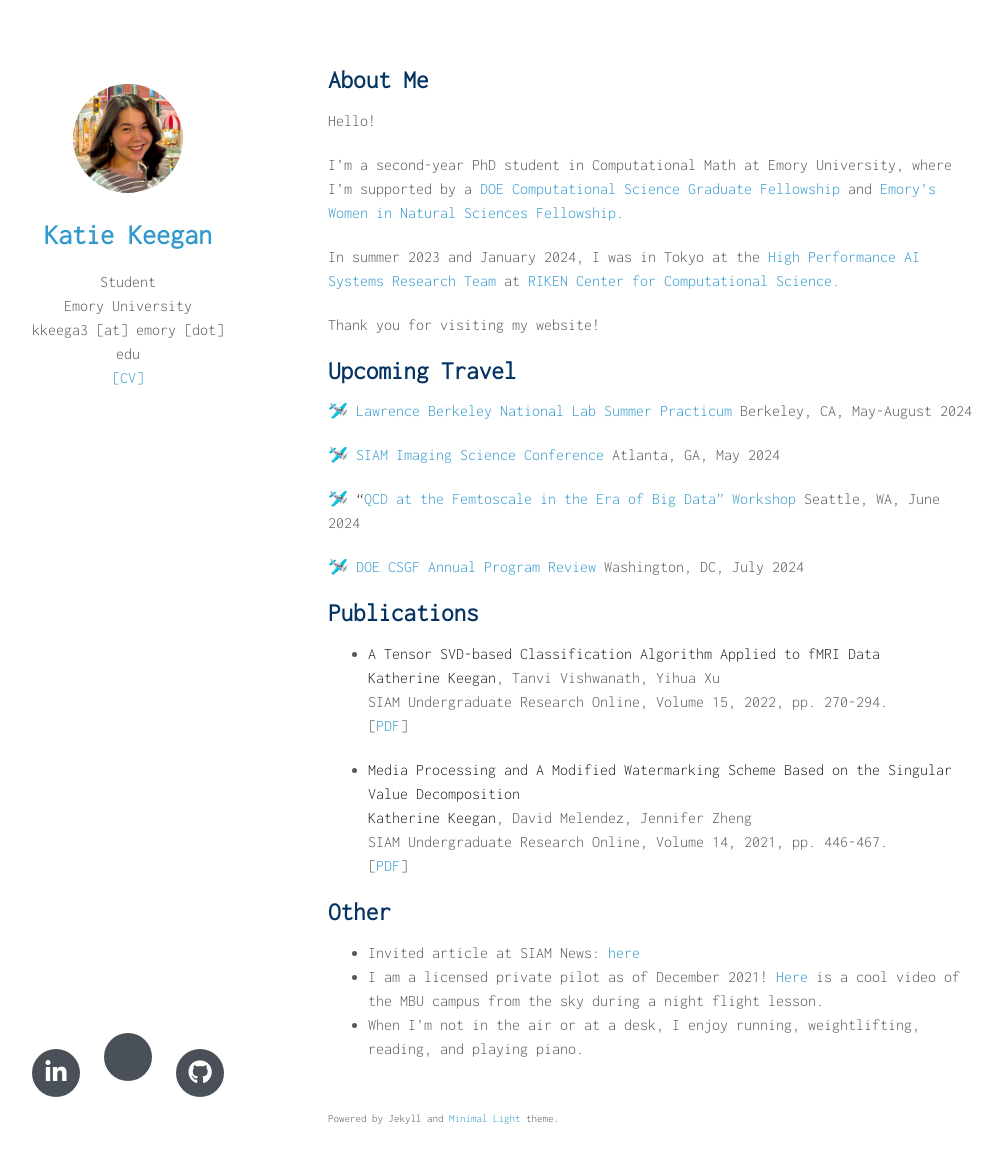
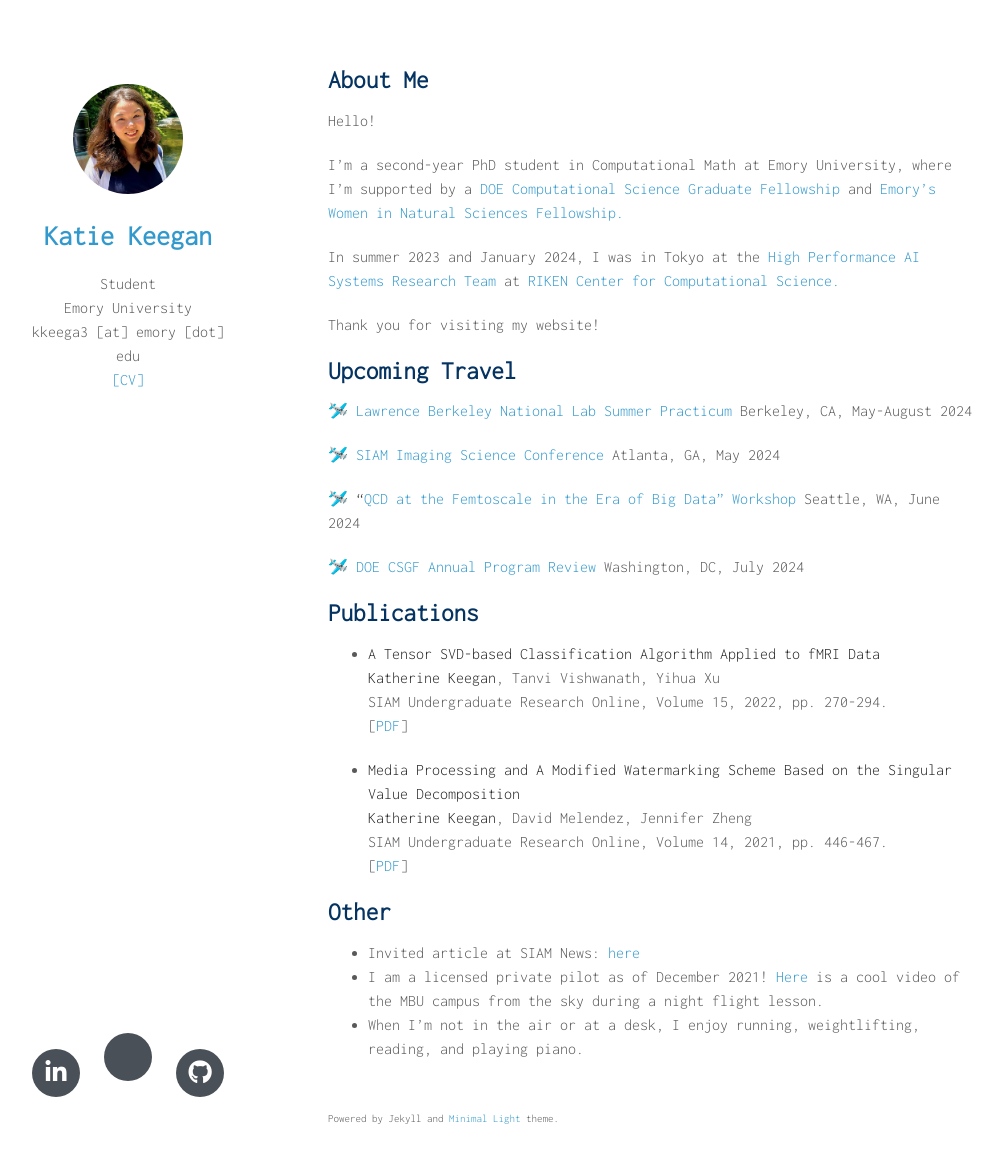
Before and after one commit to katiekeegan/katiekeegan, a Jekyll site: the page built from index.md, in a window 1280 px wide and 1199 px high. Shown: the top 1163 px of the window, without its empty margins (142-1144 px from the left). Built offline with Jekyll 4.4.1, drawn with Linux system fonts in a browser that asks for light colours; nearby versions of some CDN libraries; a style sheet for code colours, icons or effects is not loaded; our own code applies the rules of GitHub Pages for plain Markdown files.

Commit message:
Update _config.yml

```diff
--- a/_config.yml
+++ b/_config.yml
@@ -6,10 +6,10 @@ keywords: minimal academic
 google_scholar: https://scholar.google.com/citations?view_op=list_works&hl=en&user=Unt8icQAAAAJ&gmla=AJsN-F6-N_0AUGZRnUUnfHb_nw5xJxWL9XhzIX1SmkEGzaccIQroXiHGRh1NkrRIsmmXVwLi8AjGD3VUc5Xqz1O91JiNoTOYjIsgw7bSrzKy_cFIvly9d7tmD2cE6_v2hnovAsDJU6w9#
 github_link: https://github.com/katiekeegan
 linkedin: https://www.linkedin.com/in/katherine-keegan-6a845817a/
-avatar: ./assets/img/avatar.png
+avatar: ./assets/img/katie.png
 google_analytics: UA-111540567-4
-favicon: ./assets/img/avatar.png
-favicon_dark: ./assets/img/avatar.png
+favicon: ./assets/img/katie.png
+favicon_dark: ./assets/img/katie.png
 description: The Minimal Light is a simple and elegant jekyll theme for academic personal homepage.
 canonical: https://minimal-light.yyliu.net/
 remote_theme: yaoyao-liu/minimal-light
```
